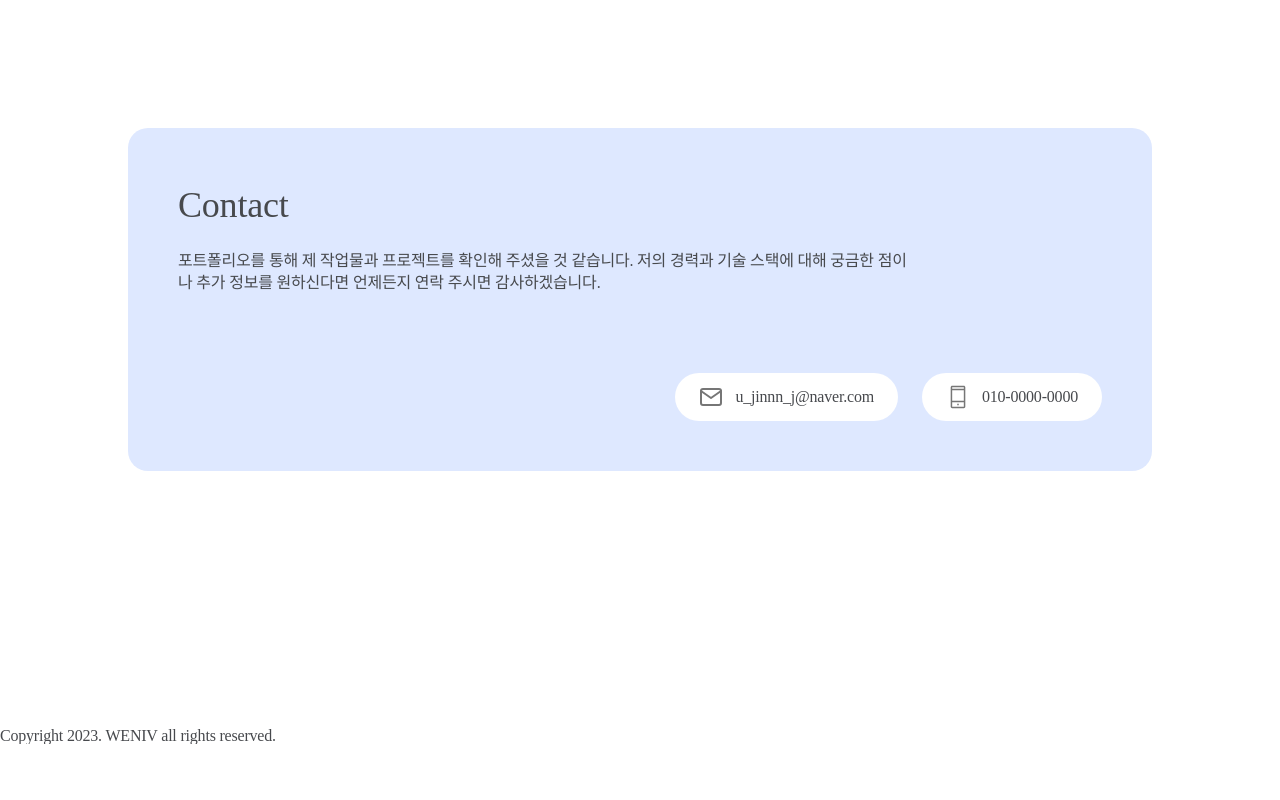
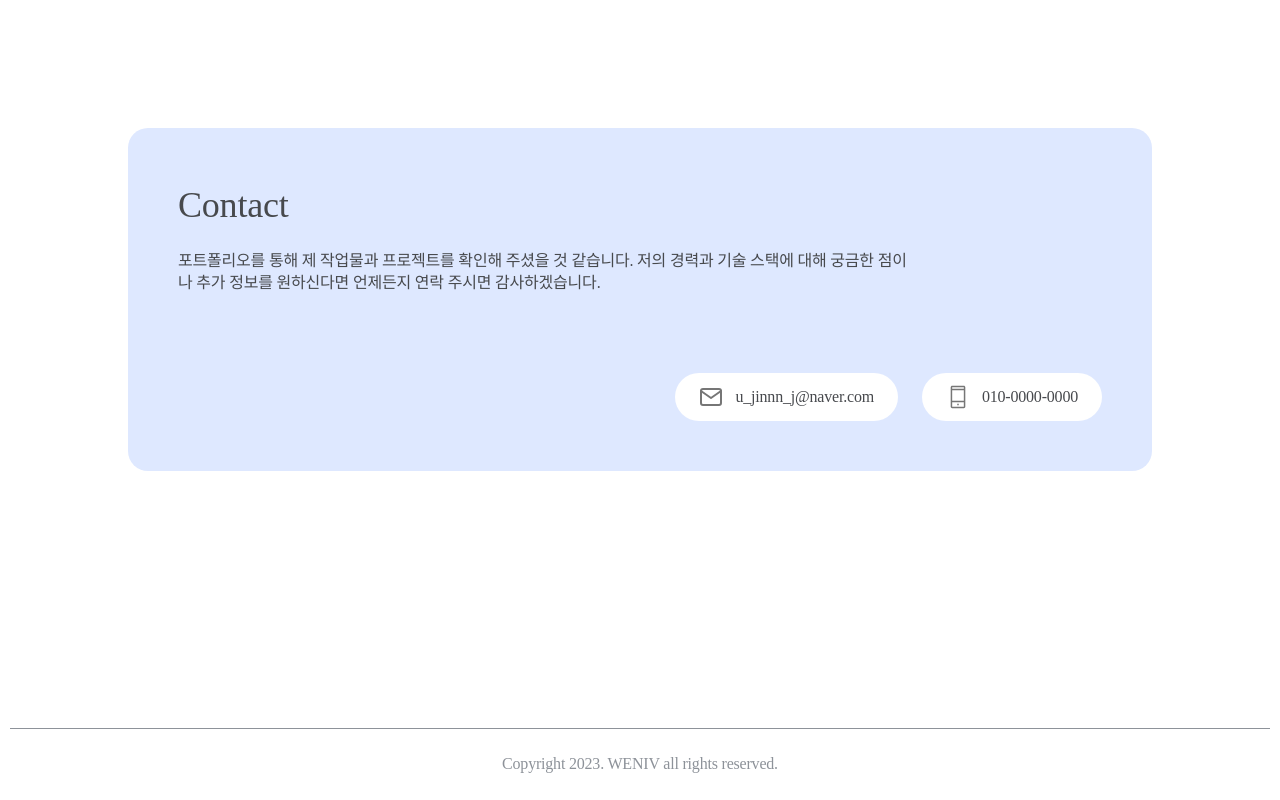
Before and after one commit to WonBeomChoi/jnu_html_css_basic, a plain HTML site: page index.html in a window 1280 px wide. Shown: the part 3014-3814 px from the top of the page. Before the commit the page ends 3758 px from the top, so only its background shows below. Drawn offline with Linux system fonts and the light colour scheme; a web font is replaced by a local one.

Commit message:
푸터 스타일 변경
어떤이유로 이렇게 작성했음

```diff
--- a/css/style.css
+++ b/css/style.css
@@ -186,13 +186,14 @@ main .tit {
     align-items: center;
     gap: 12px;
 }
-/* footer {
+
+footer {
     border-top: 1px solid #8d9299;
     width: Calc(100% - 20px);
-    margin: auto;
+		margin: auto;
     height: 72px;
     color: #8d9299;
     display: flex;
     justify-content: center;
     align-items: center;
-} */
+}
```
